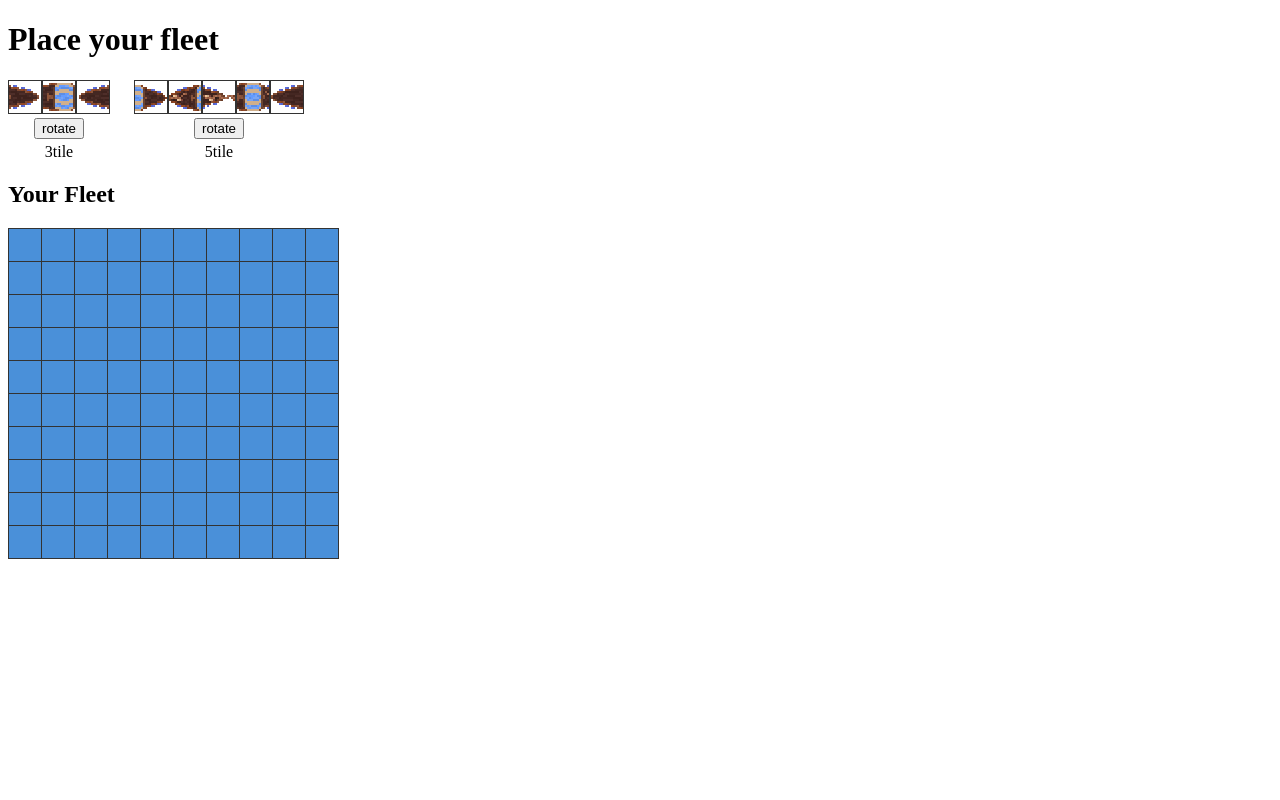
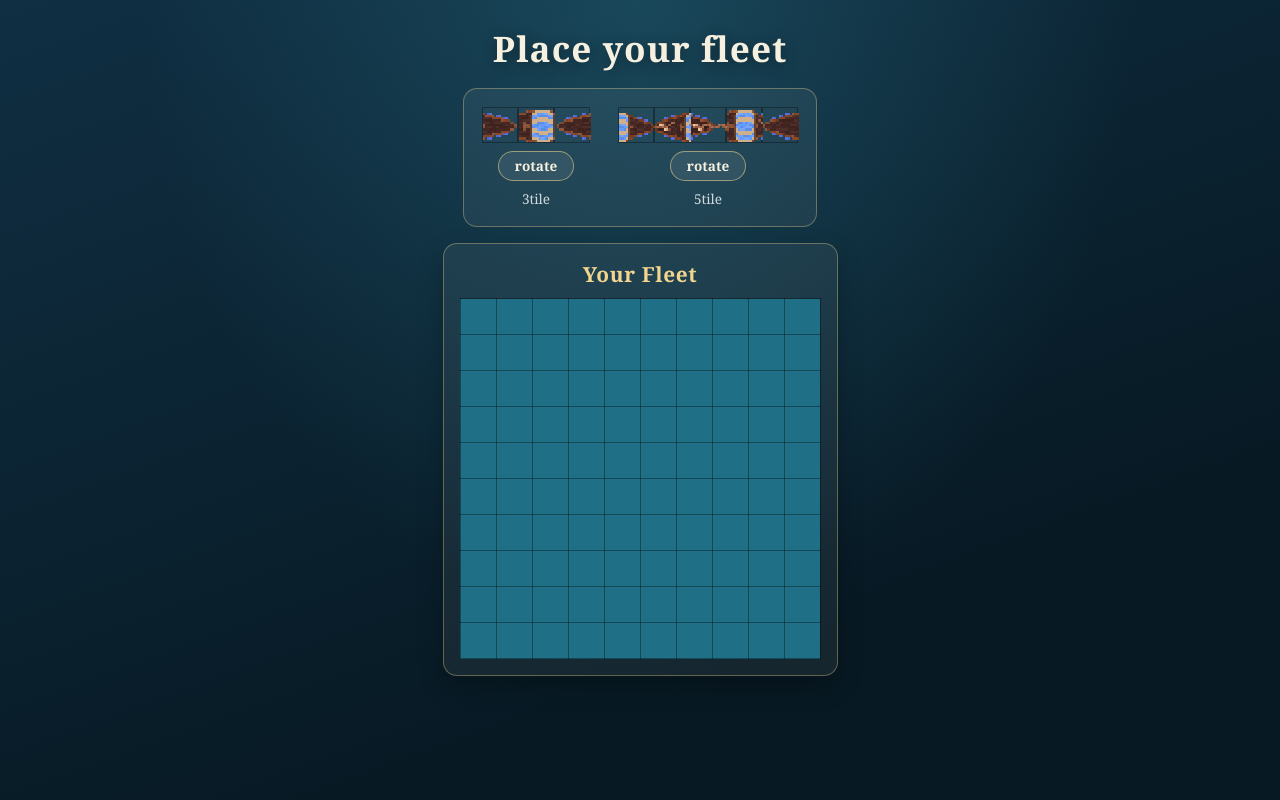
Before and after one commit to BenTheFeld/vikingBattleShips, a Flask app: page /player1 in a window 1280 px wide. Run offline with Flask 3, Linux system fonts and the light colour scheme.

Commit message:
more styling

```diff
--- a/static/style.css
+++ b/static/style.css
@@ -1,13 +1,161 @@
+* {
+  box-sizing: border-box;
+}
+
+body {
+  min-height: 100vh;
+  min-height: 100svh;
+  margin: 0;
+  padding: clamp(12px, 3vh, 32px) clamp(12px, 4vw, 24px);
+  color: #f5f0df;
+  font-family: Georgia, "Times New Roman", serif;
+  text-align: center;
+  background:
+    radial-gradient(ellipse at 50% 0%, rgb(47 128 150 / 35%), transparent 55%),
+    linear-gradient(160deg, #102f43, #071923 75%);
+}
+
+.page {
+  display: flex;
+  flex-direction: column;
+  align-items: center;
+  gap: clamp(10px, 2vh, 20px);
+  max-width: 960px;
+  margin: 0 auto;
+}
+
+.page--centered {
+  min-height: 100vh;
+  min-height: 100svh;
+  justify-content: center;
+}
+
+h1 {
+  margin: 0;
+  font-size: clamp(1.3rem, 4vw, 2.2rem);
+  letter-spacing: 0.03em;
+  text-shadow: 0 3px 14px rgb(0 0 0 / 40%);
+}
+
+h2 {
+  margin: 0 0 10px;
+  font-size: clamp(1rem, 2.5vw, 1.3rem);
+  letter-spacing: 0.03em;
+  color: #f2d58e;
+}
+
+/* ---- status / turn banners ---- */
+
+.turn-banner {
+  padding: 10px 22px;
+  border-radius: 999px;
+  border: 1px solid rgb(242 213 142 / 55%);
+  background: rgb(255 255 255 / 8%);
+}
+
+.turn-banner.your-turn {
+  border-color: #8fd99f;
+  background: rgb(143 217 159 / 16%);
+  color: #d9f5df;
+}
+
+.turn-banner.their-turn {
+  color: #cfd9de;
+}
+
+.shot-result {
+  margin: 0;
+  padding: 8px 18px;
+  border-radius: 999px;
+  font-weight: bold;
+}
+
+.shot-result.hit {
+  border: 1px solid #e07a6b;
+  background: rgb(192 57 43 / 25%);
+  color: #ffd9d2;
+}
+
+.shot-result.miss {
+  border: 1px solid rgb(169 196 222 / 70%);
+  background: rgb(169 196 222 / 14%);
+  color: #dbe9f6;
+}
+
+.error-banner {
+  margin: 0;
+  padding: 10px 18px;
+  border-radius: 10px;
+  border: 1px solid #e07a6b;
+  background: rgb(192 57 43 / 20%);
+  color: #ffd9d2;
+}
+
+.status-text {
+  color: #f2d58e;
+  font-style: italic;
+}
+
+.status-card {
+  display: flex;
+  flex-direction: column;
+  align-items: center;
+  gap: 20px;
+  padding: 36px 28px;
+  border-radius: 14px;
+  border: 1px solid rgb(242 213 142 / 40%);
+  background: rgb(255 255 255 / 6%);
+  box-shadow: 0 10px 24px rgb(0 0 0 / 30%);
+}
+
+.spinner {
+  width: 40px;
+  height: 40px;
+  border-radius: 50%;
+  border: 4px solid rgb(242 213 142 / 25%);
+  border-top-color: #f2d58e;
+  animation: spin 1s linear infinite;
+}
+
+@keyframes spin {
+  to {
+    transform: rotate(360deg);
+  }
+}
+
+/* ---- boards ---- */
+
+.boards {
+  display: flex;
+  flex-wrap: wrap;
+  justify-content: center;
+  gap: clamp(14px, 3vw, 28px);
+  width: 100%;
+}
+
+.board-panel {
+  padding: 16px;
+  border-radius: 14px;
+  border: 1px solid rgb(242 213 142 / 35%);
+  background: rgb(255 255 255 / 6%);
+  box-shadow: 0 10px 24px rgb(0 0 0 / 25%);
+}
+
+.board-scroll {
+  overflow-x: auto;
+}
+
 table {
   border-collapse: collapse;
+  margin: 0 auto;
 }
 
 td {
-  width: 32px;
-  height: 32px;
+  width: 36px;
+  height: 36px;
   padding: 0;
-  border: 1px solid #333;
-  background: #4a90d9;
+  border: 1px solid rgb(0 0 0 / 35%);
+  background: #1f6f86;
 }
 
 td form {
@@ -17,7 +165,7 @@ td form {
 td button {
   display: block;
   width: 100%;
-  height: 32px;
+  height: 100%;
   padding: 0;
   border: 0;
   background: transparent;
@@ -25,15 +173,24 @@ td button {
 }
 
 td.ship {
-  background: #4a90d9;
+  background: #1f6f86;
 }
 
 td.hit {
-  background: #4a90d9;
+  background: #c0392b;
 }
 
 td.miss {
   background: #a9c4de;
+}
+
+td.fireable {
+  cursor: crosshair;
+  transition: filter 120ms ease;
+}
+
+td.fireable:hover {
+  filter: brightness(1.25);
 }
 
 td.selected {
@@ -41,17 +198,39 @@ td.selected {
   outline-offset: -3px;
 }
 
+/* ---- ship art ---- */
+
+.ship-img,
+.tray-piece-img {
+  width: 36px;
+  height: 36px;
+  display: block;
+  image-rendering: pixelated;
+}
+
+.ship-img.rotate,
+.tray-piece-img.rotate {
+  transform: rotate(90deg);
+}
+
+/* ---- placement tray ---- */
+
 .fleet-tray {
   display: flex;
-  gap: 24px;
-  margin-bottom: 16px;
+  flex-wrap: wrap;
+  justify-content: center;
+  gap: 28px;
+  padding: 18px;
+  border-radius: 14px;
+  border: 1px solid rgb(242 213 142 / 35%);
+  background: rgb(255 255 255 / 6%);
 }
 
 .tray-item {
   display: flex;
   flex-direction: column;
   align-items: center;
-  gap: 4px;
+  gap: 8px;
 }
 
 .tray-ship {
@@ -65,20 +244,44 @@ td.selected {
 }
 
 .tray-piece {
-  width: 32px;
-  height: 32px;
-  border: 1px solid #333;
+  width: 36px;
+  height: 36px;
+  border: 1px solid rgb(0 0 0 / 35%);
 }
 
-.ship-img,
-.tray-piece-img {
-  width: 32px;
-  height: 32px;
-  display: block;
-  image-rendering: pixelated;
+.tray-label {
+  font-size: 0.85rem;
+  color: #cfd9de;
+  text-transform: capitalize;
 }
 
-.ship-img.rotate,
-.tray-piece-img.rotate {
-  transform: rotate(90deg);
+.rotate-btn {
+  padding: 6px 16px;
+  border: 1px solid rgb(242 213 142 / 55%);
+  border-radius: 999px;
+  color: #f5f0df;
+  background: rgb(255 255 255 / 8%);
+  font:
+    bold 0.85rem/1.2 Georgia,
+    "Times New Roman",
+    serif;
+  cursor: pointer;
+  transition:
+    background-color 160ms ease,
+    border-color 160ms ease;
 }
+
+.rotate-btn:hover {
+  border-color: #f2d58e;
+  background: rgb(242 213 142 / 18%);
+}
+
+@media (max-width: 640px) {
+  td,
+  .ship-img,
+  .tray-piece-img,
+  .tray-piece {
+    width: 28px;
+    height: 28px;
+  }
+}
```
